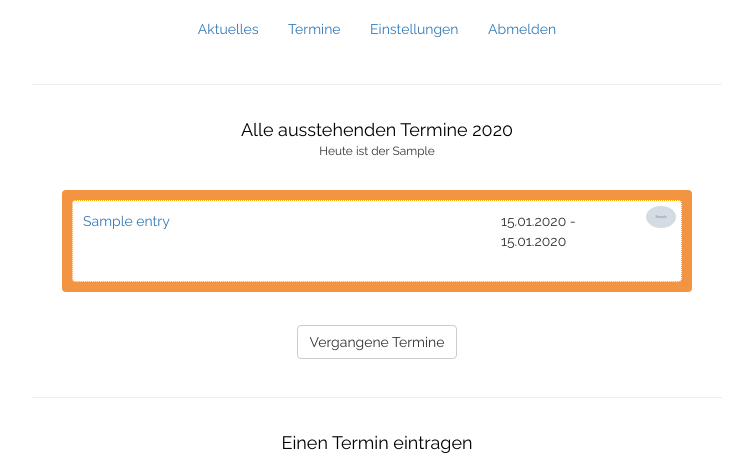
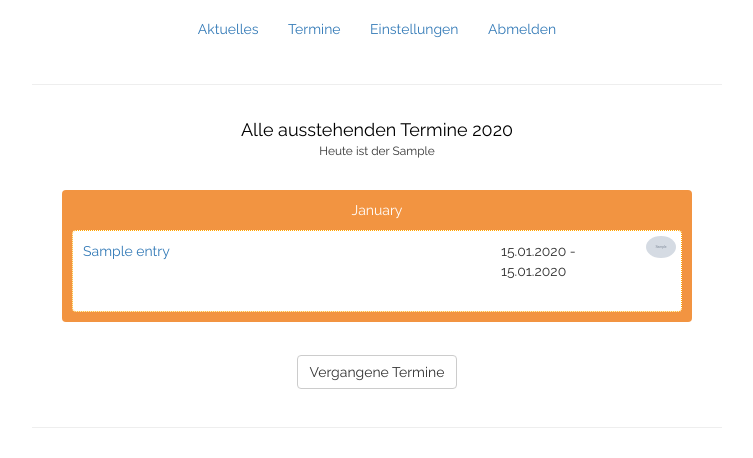
Before and after one commit to MKnierim/familybook, a Python web app: template kniebook-webapp/templates/termine.html in a window 1280 px wide. Shown: the part 199-657 px from the top of the page, without its empty margins (263-1016 px from the left). Run offline with Jinja, Linux system fonts and the light colour scheme; the template is opened without the code that fills it: most values are stand-ins (such as "Sample title", 1, 10 or a date in 2020); grey boxes marked "Sample" are stand-in pictures.

Commit message:
Add month separation to date-list

```diff
--- a/kniebook-webapp/static/css/main.css
+++ b/kniebook-webapp/static/css/main.css
@@ -169,6 +169,13 @@ a:hover {
 	margin-bottom: 0px;
 }
 
+.date-month {
+	width: 100%;
+	margin-bottom: 10px;
+	text-align: center;
+	color: #fff;
+}
+
 .date-title {
 	width: calc(100% - 190px);
 	float: left;
--- a/kniebook-webapp/templates/termine.html
+++ b/kniebook-webapp/templates/termine.html
@@ -17,9 +17,24 @@
 			{% if dates %}
 				<div id="date-list">
 					<!-- Date header -->
-					<!-- Not implemented -->
+						<!-- Not implemented -->
 
 					{% for entry in dates %}
+
+						<!-- Check if a displayed entry is the first in it's month and if so display the months name in a header. -->
+						{% if loop.first %}
+							<div class="date-month">
+								{{ entry.start_date.strftime("%B") }}
+							</div>
+							{% set last_entry = entry %}
+						{% else %}
+							{% if entry.start_date.month > last_entry.start_date.month %}
+								<div class="date-month">
+									{{ entry.start_date.strftime("%B") }}
+								</div>
+							{% endif %}
+						{% endif %}
+
 						<!-- Single date row -->
 						<div class="date-row">
 							<div class="date-title">
```
Also changed, not shown: 1 other file.
